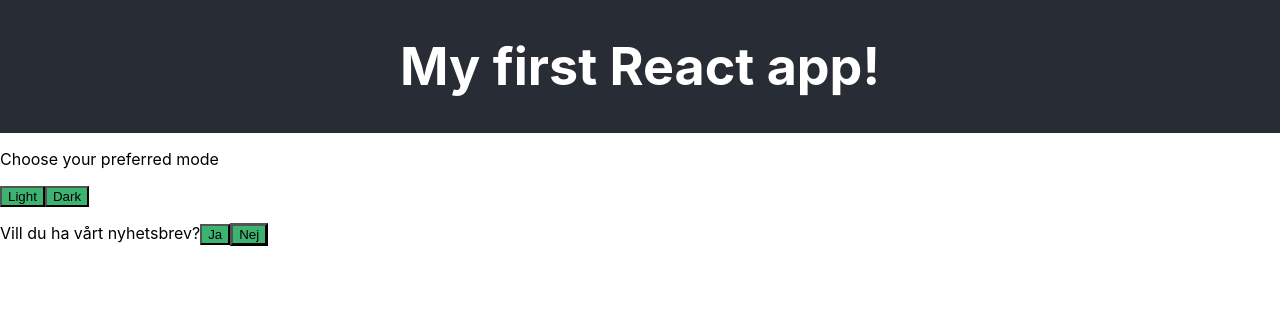
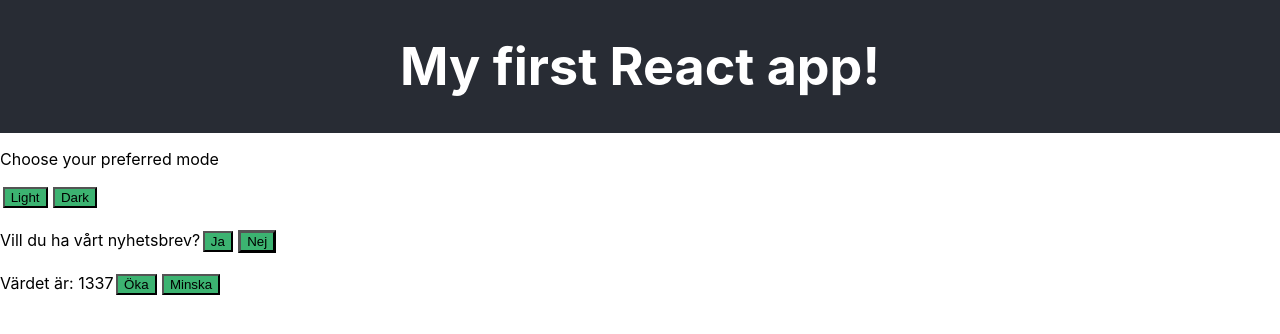
Before and after one commit to FE19-iths/01-components, a React (Create React App) app: page / in a window 1280 px wide. Shown: the top 334 px of the page. Built offline with nearby package versions, Linux system fonts and the light colour scheme.

Commit message:
Övning 4

```diff
--- a/src/App.css
+++ b/src/App.css
@@ -33,6 +33,9 @@
     border-color: black;
 }
 
+button {
+    margin: 0.2em;
+}
 button.selected {
     border-width: 3px;
 }
--- a/src/App.js
+++ b/src/App.js
@@ -4,6 +4,7 @@ import './App.css';
 function App() {
     const [mode, setMode] = useState('light');
     const [newsletter, setNewsletter] = useState(false);
+    const [count, setCount] = useState(1337);
 
     const handleClickLight = () => {
         setMode('light');
@@ -11,7 +12,7 @@ function App() {
     }
 
 
-    console.log('App körs');
+    // console.log('App körs');
     return (
         <div className={'App ' + mode}>
             <header className="App-header">
@@ -37,6 +38,14 @@ function App() {
                         onClick={() => setNewsletter(false)}>Nej</button>
                 </p>
             </section>
+
+            <section>
+                <p>
+                    Värdet är: {count}
+                    <button onClick={() => setCount(count + 1)}> Öka </button>
+                    <button onClick={() => setCount(count - 1)}> Minska </button>
+                </p>
+            </section>
             </main>
         </div>
     );
```
